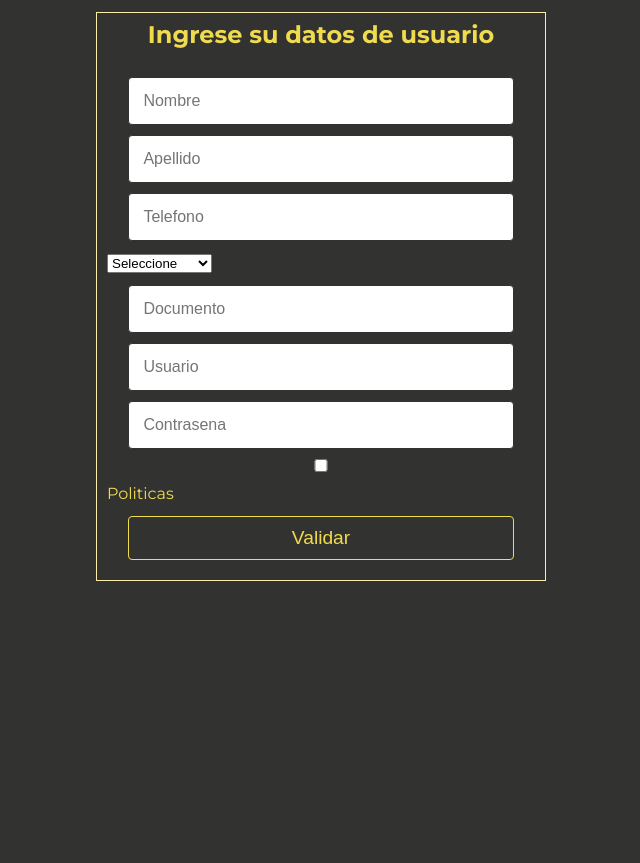
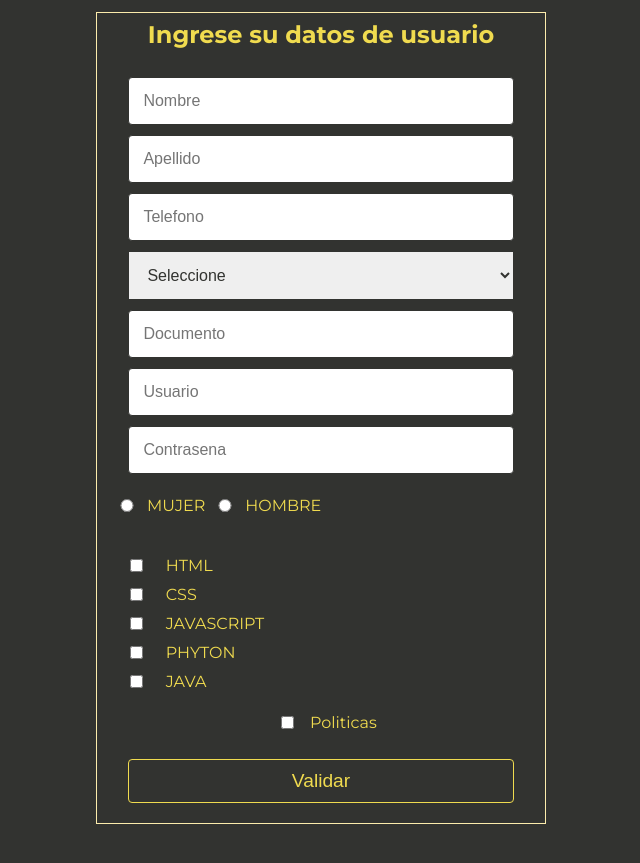
Before and after one commit to jefier12/DOM, a plain HTML site: page eventos/formulario.html in a window 1280 px wide. Shown: the part 63-926 px from the top of the page, without its empty margins (319-959 px from the left). Before the commit the page ends 800 px from the top, so only its background shows below. Drawn offline with Linux system fonts and the light colour scheme.

Commit message:
avance 2 de mayo

```diff
--- a/eventos/app.js
+++ b/eventos/app.js
@@ -10,6 +10,11 @@ const usuario = document.querySelector('[name="usuario"]');
 const contrasena = document.querySelector('[name="Contrasena"]');
 const politicas = document.querySelector('[name="politicas"]');
 const boton = document.querySelector('#btn_validar');
+
+const invalid = () => {
+
+}
+
 
 //funciones
 const validar = (event) => {
@@ -82,30 +87,30 @@ const acepta = (e) => {
 }
 
 
-// const letras = (event) => {
-//   const RegExp = /^[a-zA-ZáéíóúÁÉÍÓÚñÑ\s]$/;
-//   if (!RegExp.test(event.key) && event.key !== 'Backspace') {
-//     event.preventDefault();
-//   }
-// };
-// const numeros = (event) => {
-//   const RegExp = /^[a-zA-Z]$/;
-//   if (RegExp.test(event.key)) {
-//     event.preventDefault();
-//   }
-// }
-// const letnum = (event) => {
-//   const RegExp = /^[a-zA-Z0-9]$/;
-//   if (!RegExp.test(event.key) && event.key != 'Backspace') {
-//     event.preventDefault();
-//   }
-// }
-// const vcontrasena = (event) => {
-//   const RegExp = /^[a-zA-Z0-9@#$%]{8,10}$/;
-//   if (RegExp.test(event.key) && event.key != 'Backspace') {
-//     event.preventDefault();
-//   }
-// }
+const letras = (event) => {
+  const RegExp = /^[a-zA-ZáéíóúÁÉÍÓÚñÑ\s]$/;
+  if (!RegExp.test(event.key) && event.key !== 'Backspace') {
+    event.preventDefault();
+  }
+};
+const numeros = (event) => {
+  const RegExp = /^[a-zA-Z]$/;
+  if (RegExp.test(event.key)) {
+    event.preventDefault();
+  }
+}
+const letnum = (event) => {
+  const RegExp = /^[a-zA-Z0-9]$/;
+  if (!RegExp.test(event.key) && event.key != 'Backspace') {
+    event.preventDefault();
+  }
+}
+const vcontrasena = (event) => {
+  const RegExp = /^[a-zA-Z0-9@#$%]{8,10}$/;
+  if (RegExp.test(event.key) && event.key != 'Backspace') {
+    event.preventDefault();
+  }
+}
 
 
 //eventos
@@ -119,9 +124,9 @@ formulario.addEventListener('submit', esValido);
 nombre.addEventListener("blur", limpiar);
 apellido.addEventListener("blur", limpiar);
 
-// nombre.addEventListener('keydown', letras);
-// apellido.addEventListener('keydown', letras);
-// telefono.addEventListener('keydown', numeros);
-// documento.addEventListener('keydown', numeros);
-// usuario.addEventListener('keydown', letnum);
-// contrasena.addEventListener('keydown', vcontrasena);
+nombre.addEventListener('keydown', letras);
+apellido.addEventListener('keydown', letras);
+telefono.addEventListener('keydown', numeros);
+documento.addEventListener('keydown', numeros);
+usuario.addEventListener('keydown', letnum);
+contrasena.addEventListener('keydown', vcontrasena);
--- a/eventos/eventos.css
+++ b/eventos/eventos.css
@@ -173,5 +173,61 @@ button:hover {
 }
 
 .error {
-  border: 1px solid red;
+  border: 2px solid red;
 }
+
+select {
+  display: block;
+  width: 90%;
+  padding: 14px;
+  margin: 10px auto;
+  border: solid 1px var(--heavyMetal);
+  outline: none;
+  font-size: 1rem;
+  color: var(--heavyMetal);
+}
+
+.genero {
+  margin: 15px 5px;
+  width: 10%;
+}
+
+.temas {
+  margin: 8px 8px;
+  width: 10%;
+  display: flex;
+}
+
+.politicas {
+  margin: 20px 1px;
+  width: 10%;
+}
+
+.form_radio {
+  display: flex;
+  align-items: center;
+  width: 100%;
+}
+
+.form_politicas {
+  display: flex;
+  align-items: center;
+  justify-content: center;
+  width: 100%;
+}
+
+input[type="radio"] {
+  width: 30px;
+}
+.check__inputs {
+  display: flex;
+  align-items: center;
+}
+
+.radio_inputs {
+  display: flex;
+  align-items: center;
+}
+.oculto {
+  display: none;
+}
--- a/eventos/formulario.html
+++ b/eventos/formulario.html
@@ -21,36 +21,95 @@
           <h2 class="center">Ingrese su datos de usuario</h2>
           <form action="#">
             <div class="form__control">
-              <input type="text" name="nombre" placeholder="Nombre">
+              <input type="text" name="nombre" placeholder="Nombre" required>
             </div>
+
+
             <div class="form__control">
-              <input type="text" name="apellido" placeholder="Apellido">
+              <input type="text" name="apellido" placeholder="Apellido" required>
             </div>
+
+
             <div class="form__control">
-              <input type="tel" name="telefono" placeholder="Telefono">
+              <input type="tel" name="telefono" placeholder="Telefono" required>
             </div>
+
+
             <div class="form__control">
               <select>
-                <option>Seleccione</option>
+                <option class="oculto">Seleccione</option>
                 <option value="1">Bucaramanga</option>
                 <option value="2">Giron</option>
                 <option value="3">Piedecuesta</option>
                 <option value="4">Floridablanca</option>
               </select>
             </div>
+
+
             <div class="form__control">
-              <input type="number" name="documento" placeholder="Documento">
+              <input type="number" name="documento" placeholder="Documento" required>
             </div>
+
+
             <div class="form__control">
-              <input type="text" name="usuario" placeholder="Usuario">
+              <input type="text" name="usuario" placeholder="Usuario" required>
             </div>
+
+
             <div class="form__control">
-              <input type="password" name="Contrasena" placeholder="Contrasena">
+              <input type="password" name="Contrasena" placeholder="Contrasena" required>
             </div>
-            <div class="form__control">
-              <input type="checkbox" name="politicas" id="politicas" />
+
+            <div class="form__control form_radio">
+
+              <div class="radio_inputs">
+                <input class="genero" type="radio" name="genero" value="mujer">
+                <label for="mujer">MUJER</label>
+              </div>
+
+              <div class="radio_inputs">
+                <input class="genero" type="radio" name="genero" value="hombre">
+                <label for="hombre">HOMBRE</label>
+              </div>
+
+            </div>
+            <br>
+            <div class="form__control form_check ">
+
+              <div class="check__inputs">
+                <input class="temas" type="checkbox" id="codigo1" name="lenguaje1" value="html">
+                <label for="codigo1">HTML</label><br>
+              </div>
+
+              <div class="check__inputs">
+                <input class="temas" type="checkbox" id="codigo2" name="lenguaje2" value="css">
+                <label for="codigo2">CSS</label><br>
+              </div>
+
+              <div class="check__inputs">
+                <input class="temas" type="checkbox" id="codigo3" name="lenguaje3" value="javascript">
+                <label for="codigo3">JAVASCRIPT</label><br>
+              </div>
+
+              <div class="check__inputs">
+                <input class="temas" type="checkbox" id="codigo4" name="lenguaje4" value="phyton">
+                <label for="codigo4">PHYTON</label><br>
+              </div>
+
+              <div class="check__inputs">
+                <input class="temas" type="checkbox" id="codigo5" name="lenguaje5" value="java">
+                <label for="codigo5">JAVA</label><br>
+              </div>
+
+
+            </div>
+
+
+            <div class="form__control form_politicas">
+              <input class="politicas" type="checkbox" name="politicas" id="politicas" />
               <label for="politicas">Politicas</label>
             </div>
+
             <button type="submit" id="btn_validar">Validar</button>
           </form>
         </div>
--- a/eventos/modulo.js
+++ b/eventos/modulo.js
@@ -1,27 +1,65 @@
 export const esValido = (e) => {
   e.preventDefault();
-  //todos los requeridos
+  const obj = {};
   const campos = [...e.target].filter((elemento) => {
     return elemento.hasAttribute('required')
   });
-  //recorreremos los elementos
+
+  const radios = [...campos].filter((elemento) => {
+    return elemento.type === "radio";
+  });
+
+  const checkbox = [...campos].filter((elemento) => elemento.type === "checkbox");
+
+  const campo_radio = radios.find((radio) => radio.checked) || [];
+  if (campo_radio.length === 0) {
+    obj[radios[0].name] = "";
+  }
+  else {
+
+  }
+
+
   campos.forEach(campo => {
+
     switch (campo.tagName) {
+
       case 'INPUT':
         console.log(campo.type);
+
+
+        if (campo.value == 0) {
+          campo.classlist.add("error");
+          obbjeto(cont) = campo.type;
+          cont++;
+        }
+
         break;
 
       case 'SELECT':
         console.log(campo.type);
+
+        if (campo.value = 0) {
+          campo.classlist.add("error");
+          obbjeto(cont) = campo.type;
+          cont++;
+        }
+
+
         break;
 
       default:
         break;
     }
+
     console.log(campo);
+
     if (campo.value === "") {
       campo.classlist.add("error");
     }
-    // console.log(campo.selectedIndex);
+
+    console.log(campo.SelectedIndex);
   });
+
+
 }
```
